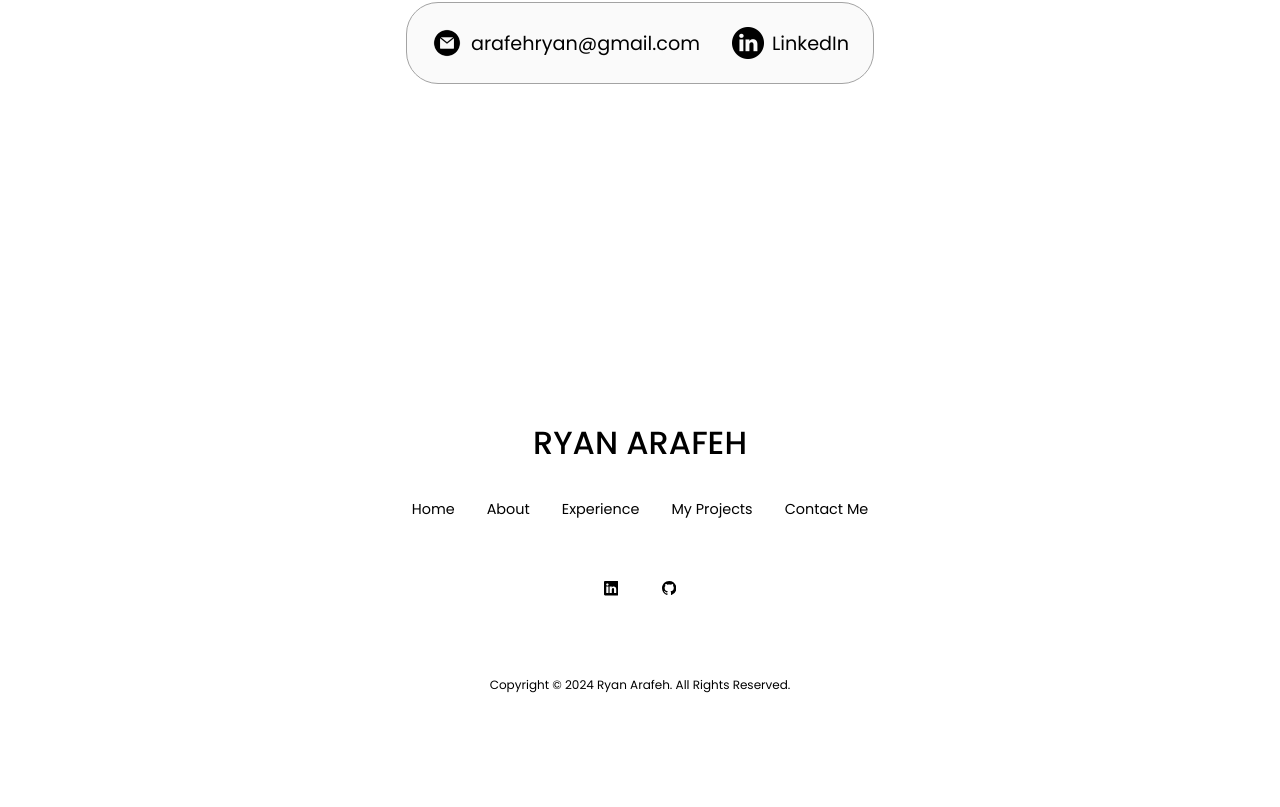
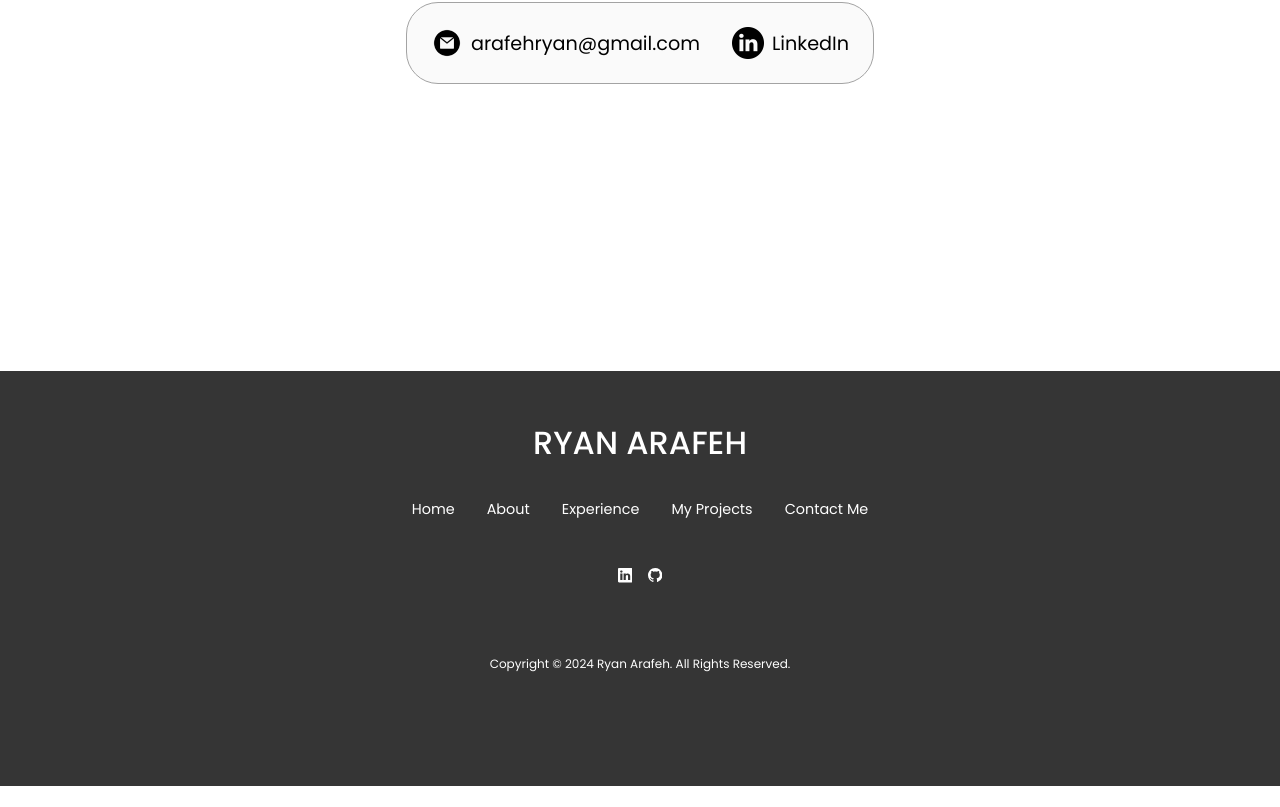
Before and after one commit to issryan/Portfolio, a React (Create React App) app: page / in a window 1280 px wide. Shown: the part 3374-4181 px from the top of the page. After the commit the page ends 4160 px from the top, so only its background shows below. Built offline with nearby package versions, Linux system fonts and the light colour scheme.

Commit message:
modify: footer links css changes

```diff
--- a/src/components/footer/Footer.jsx
+++ b/src/components/footer/Footer.jsx
@@ -8,16 +8,16 @@ const Footer = () => {
     <footer>
         <a href="#home" className='footer__logo'>RYAN ARAFEH</a>
         <ul className="permalinks">
-            <li><a href="#home">Home</a></li>
-            <li><a href="#about">About</a></li>
-            <li><a href="#experience">Experience</a></li>
-            <li><a href="#myprojects">My Projects</a></li>
-            <li><a href="#contact">Contact Me</a></li>
+            <li><a href="#home" className='footer-link'>Home</a></li>
+            <li><a href="#about" className='footer-link'>About</a></li>
+            <li><a href="#experience" className='footer-link'>Experience</a></li>
+            <li><a href="#myprojects" className='footer-link'>My Projects</a></li>
+            <li><a href="#contact" className='footer-link'>Contact Me</a></li>
         </ul>
 
         <div className="footer__socials">
-        <a href="https://www.linkedin.com/in/ryanarafeh" target="_blank" rel='noreferrer'><BsLinkedin/></a>
-        <a href="https://github.com/issryan" target="_blank" rel='noreferrer'><BsGithub/></a>
+        <a href="https://www.linkedin.com/in/ryanarafeh" className='footer-icon'target="_blank" rel='noreferrer'><BsLinkedin/></a>
+        <a href="https://github.com/issryan" className='footer-icon' target="_blank" rel='noreferrer'><BsGithub/></a>
         </div>
 
         <div className="footer__copyright">
--- a/src/components/footer/footer.css
+++ b/src/components/footer/footer.css
@@ -1,15 +1,16 @@
 footer{
 
-    background: var(--color-primary);
+    background: #353535;
     padding: 3rem 0;
     text-align: center;
     font-size: .9rem;
     margin-top: 7rem;
+    color: white;
 }
 
 footer a{
 
-    color: var(--color-bg);
+    color: white;
 }
 
 .footer__logo{
@@ -38,19 +39,24 @@ footer a{
     margin-bottom: 4rem;
 }
 
-.footer__socials a{
-
-    color: var(--color-white);
-    padding: .8rem;
-    border-radius: .7rem;
-    display: flex;
-    border: 1px solid transparent;
+.footer-link {
+    color: white;
+    text-decoration: none;
+    text-decoration-color: white;
 }
 
-.footer__socials a:hover{
+.footer-link:hover {
+    color: grey;
+    text-decoration: underline;
+    text-underline-offset: 1rem;
+    text-decoration-color: rgb(181, 181, 181);
+    transition: ease-in 250ms;
+}
 
-    background: transparent;
-    color: rgb(53,53,53);
+.footer-icon {
+    color: white;
+    text-decoration: none;
+    text-decoration-color: white;
 }
 
 .footer__copyright{
```
